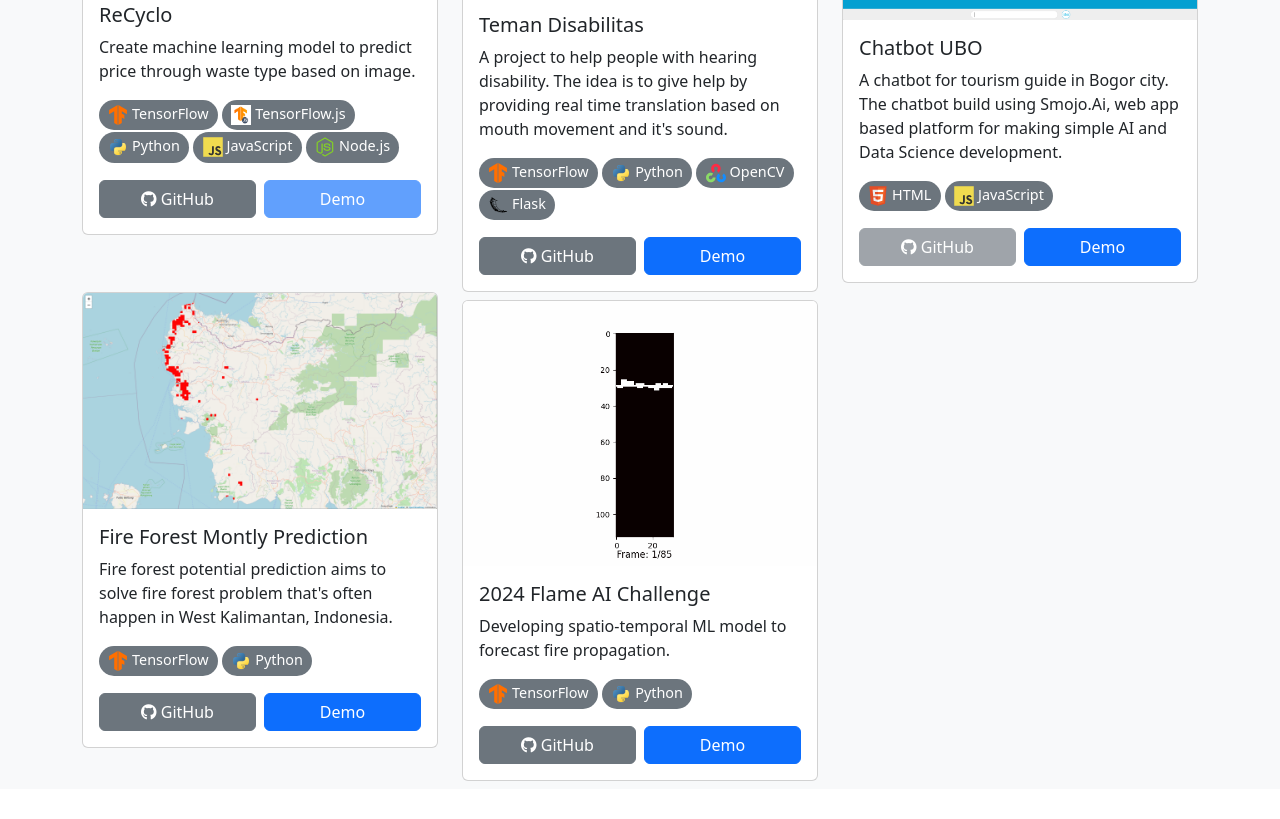
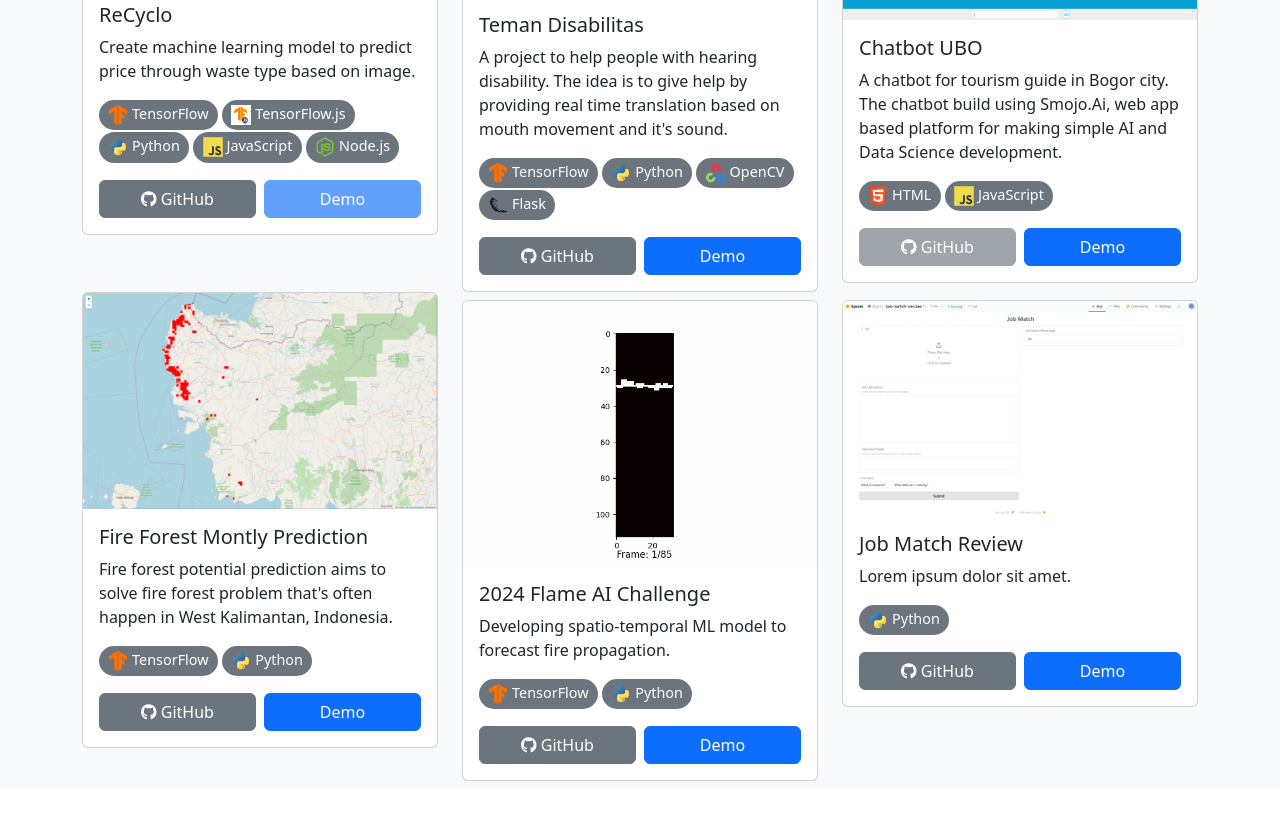
Before and after one commit to dipp-12/dipp-12.github.io, a website: page index.html in a window 1280 px wide. Shown: the part 2375-3194 px from the top of the page. Drawn offline with nearby package versions, Linux system fonts and the light colour scheme.

Commit message:
Add Portfolio Card

```diff
--- a/index.html
+++ b/index.html
@@ -8,6 +8,7 @@
     <title>Nadhif</title>
 </head>
 <body>
+
 <div class="hero bg-dark text-light">
     <div class="container col-xxl-8 px-4 py-5">
         <div class="row flex-lg-row align-items-center g-5 py-5">
@@ -294,9 +295,37 @@
                     </div>
                 </div>
             </div>
+            <!-- Project Card 6 -->
+            <div class="col-md-4">
+                <div class="card my-2">
+                    <img alt="Project 1" class="card-img-top" src="/images/job-match-review.png">
+                    <div class="card-body">
+                        <h5 class="card-title">Job Match Review</h5>
+                        <p class="card-text">
+                            Lorem ipsum dolor sit amet.
+                        </p>
+                        <p>
+                            <span class="badge rounded-pill bg-secondary">
+                                <img alt="icon" height="20" src="images/Python.svg" width="20">
+                                Python
+                            </span>
+                        </p>
+                        <div class="d-flex justify-content-between">
+                            <a aria-disabled="false" class="btn btn-secondary w-100 me-2 "
+                               href="https://github.com/dipp-12/job-match-review"
+                               target="_blank">
+                                <i class="fab fa-github"></i>
+                                GitHub
+                            </a>
+                            <a class="btn btn-primary w-100"
+                               href="https://dipp-12.github.io/job-match-review" target="_blank">Demo</a>
+                        </div>
+                    </div>
+                </div>
+            </div>
+
         </div>
     </div>
 
-
 </body>
 </html>
```
Also changed, not shown: images/job-match-review.png (added).
